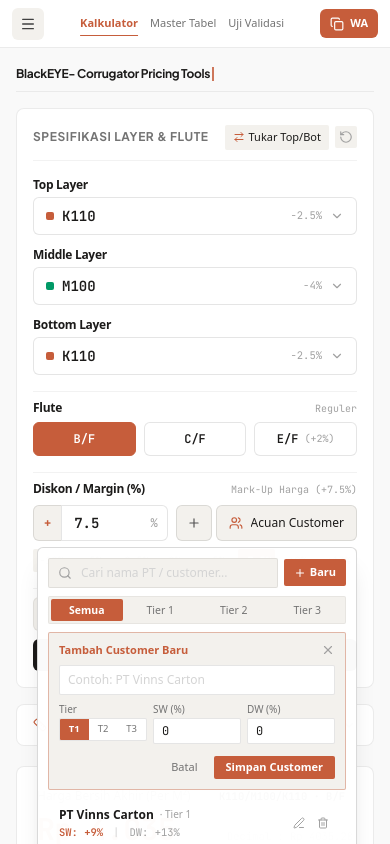
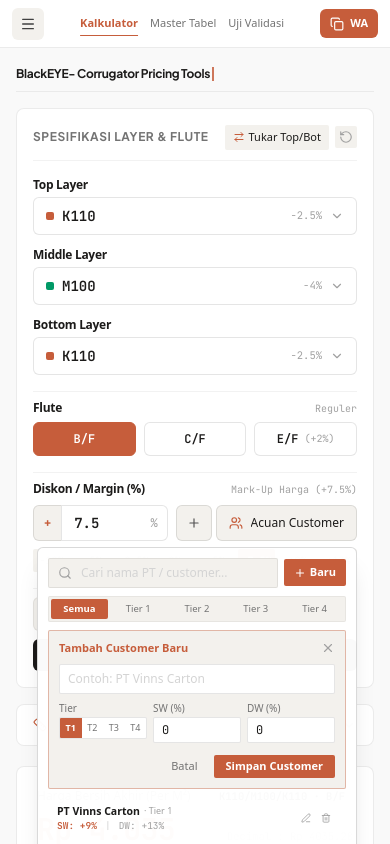
Before and after one commit to kelvingautama9/pricing-tool, a React (Vite) app: page / in a window 390 px wide. Both pictures are taken after a click on the button 193 px from the left and 522 px from the top of the page. Built offline with nearby package versions, Linux system fonts and the light colour scheme; a web font is replaced by a local one.

Commit message:
feat: add Tier 4 support to customer pricing
Introduced 'Tier 4' to the customer discount system, updated the UI filters to be scrollable for better accessibility, and included 'Tier 4' in import templates and normalization logic.

```diff
--- a/src/components/CustomerDiscountPicker.tsx
+++ b/src/components/CustomerDiscountPicker.tsx
@@ -30,7 +30,7 @@ interface CustomerDiscountPickerProps {
   onBulkImportCustomers: (items: CustomerDiscountItem[]) => void;
 }
 
-const TIERS: Array<'ALL' | CustomerTier> = ['ALL', 'Tier 1', 'Tier 2', 'Tier 3'];
+const TIERS: Array<'ALL' | CustomerTier> = ['ALL', 'Tier 1', 'Tier 2', 'Tier 3', 'Tier 4'];
 
 export const CustomerDiscountPicker: React.FC<CustomerDiscountPickerProps> = ({
   customers,
@@ -262,8 +262,8 @@ export const CustomerDiscountPicker: React.FC<CustomerDiscountPickerProps> = ({
             </button>
           </div>
 
-          {/* Filter by Tier Tabs (Semua | Tier 1 | Tier 2 | Tier 3) */}
-          <div className="flex items-center p-0.5 rounded-xs bg-[#F3F1ED] dark:bg-[#22201E] border border-black/5 dark:border-white/5 mb-2 gap-0.5">
+          {/* Filter by Tier Tabs (Semua | Tier 1 | Tier 2 | Tier 3 | Tier 4) */}
+          <div className="flex items-center p-0.5 rounded-xs bg-[#F3F1ED] dark:bg-[#22201E] border border-black/5 dark:border-white/5 mb-2 gap-0.5 overflow-x-auto no-scrollbar">
             {TIERS.map((tier) => (
               <button
                 key={tier}
@@ -272,7 +272,7 @@ export const CustomerDiscountPicker: React.FC<CustomerDiscountPickerProps> = ({
                   triggerHaptic('light');
                   setActiveTier(tier);
                 }}
-                className={`flex-1 py-1 px-1.5 rounded-xs text-[10.5px] font-medium transition-colors cursor-pointer ${
+                className={`flex-1 py-1 px-1 rounded-xs text-[9.5px] font-medium transition-colors whitespace-nowrap cursor-pointer ${
                   activeTier === tier
                     ? 'bg-[#C65D3B] text-white font-semibold'
                     : 'text-neutral-500 dark:text-neutral-400 hover:text-[#1C1B1A] dark:hover:text-white'
@@ -315,7 +315,7 @@ export const CustomerDiscountPicker: React.FC<CustomerDiscountPickerProps> = ({
                     Tier
                   </label>
                   <div className="flex rounded-xs overflow-hidden border border-black/10 dark:border-white/10 bg-white dark:bg-[#161311]">
-                    {(['Tier 1', 'Tier 2', 'Tier 3'] as CustomerTier[]).map((t) => (
+                    {(['Tier 1', 'Tier 2', 'Tier 3', 'Tier 4'] as CustomerTier[]).map((t) => (
                       <button
                         key={t}
                         type="button"
@@ -323,7 +323,7 @@ export const CustomerDiscountPicker: React.FC<CustomerDiscountPickerProps> = ({
                           triggerHaptic('light');
                           setFormTier(t);
                         }}
-                        className={`flex-1 py-1 text-[9.5px] font-medium cursor-pointer ${
+                        className={`flex-1 py-1 text-[9px] font-medium cursor-pointer ${
                           formTier === t
                             ? 'bg-[#C65D3B] text-white font-semibold'
                             : 'text-neutral-500'
@@ -382,10 +382,10 @@ export const CustomerDiscountPicker: React.FC<CustomerDiscountPickerProps> = ({
             </form>
           )}
 
-          {/* Scrollable Customer List */}
-          <div className="max-h-48 overflow-y-auto overscroll-contain custom-scrollbar space-y-1 pr-0.5">
+          {/* Scrollable Customer List (Compact font size) */}
+          <div className="max-h-52 overflow-y-auto overscroll-contain custom-scrollbar space-y-0.5 pr-0.5">
             {filteredCustomers.length === 0 ? (
-              <div className="py-4 text-center text-[11px] text-neutral-400">
+              <div className="py-4 text-center text-[10.5px] text-neutral-400">
                 Customer tidak ditemukan.
               </div>
             ) : (
@@ -399,22 +399,22 @@ export const CustomerDiscountPicker: React.FC<CustomerDiscountPickerProps> = ({
                       onSelectCustomer(cust);
                       setIsOpen(false);
                     }}
-                    className={`group flex items-center justify-between px-2.5 py-2 rounded-xs transition-colors cursor-pointer ${
+                    className={`group flex items-center justify-between px-2 py-1.5 rounded-xs transition-colors cursor-pointer ${
                       isSelected
                         ? 'bg-[#C65D3B]/12 border border-[#C65D3B]/35'
                         : 'hover:bg-black/5 dark:hover:bg-white/5 border border-transparent'
                     }`}
                   >
                     <div className="min-w-0 flex-1 pr-2">
-                      <div className="flex items-center gap-1.5">
-                        <span className="font-semibold text-xs truncate">
+                      <div className="flex items-center gap-1">
+                        <span className="font-semibold text-[10.5px] truncate">
                           {cust.name}
                         </span>
-                        <span className="text-[10px] text-neutral-400 dark:text-neutral-500 shrink-0">
+                        <span className="text-[9px] text-neutral-400 dark:text-neutral-500 shrink-0">
                           · {cust.tier}
                         </span>
                       </div>
-                      <div className="flex items-center gap-2.5 mt-0.5 text-[10.5px] font-mono tabular-nums">
+                      <div className="flex items-center gap-2 mt-0.5 text-[9.5px] font-mono tabular-nums">
                         <span
                           className={
                             cust.swMarginPercent < 0
@@ -431,14 +431,14 @@ export const CustomerDiscountPicker: React.FC<CustomerDiscountPickerProps> = ({
                       </div>
                     </div>
 
-                    <div className="flex items-center gap-1 shrink-0">
+                    <div className="flex items-center gap-0.5 shrink-0">
                       <button
                         type="button"
                         title="Edit Customer"
                         onClick={(e) => openEditForm(cust, e)}
                         className="p-1 text-neutral-400 hover:text-[#1C1B1A] dark:hover:text-white rounded-xs cursor-pointer"
                       >
-                        <Edit3 className="w-3 h-3" />
+                        <Edit3 className="w-2.5 h-2.5" />
                       </button>
                       <button
                         type="button"
@@ -450,10 +450,10 @@ export const CustomerDiscountPicker: React.FC<CustomerDiscountPickerProps> = ({
                         }}
                         className="p-1 text-neutral-400 hover:text-rose-600 rounded-xs cursor-pointer"
                       >
-                        <Trash2 className="w-3 h-3" />
+                        <Trash2 className="w-2.5 h-2.5" />
                       </button>
                       {isSelected && (
-                        <Check className="w-3.5 h-3.5 text-[#C65D3B] ml-0.5" />
+                        <Check className="w-3 h-3 text-[#C65D3B] ml-0.5" />
                       )}
                     </div>
                   </div>
@@ -486,7 +486,7 @@ export const CustomerDiscountPicker: React.FC<CustomerDiscountPickerProps> = ({
                 <div className="text-neutral-500 dark:text-neutral-400 leading-relaxed font-mono text-[9.5px]">
                   • Kolom A: Nomor (1, 2, ...)<br />
                   • Kolom B: Nama Customer (PT Vinns Carton)<br />
-                  • Kolom C: Tier (Tier 1 / Tier 2 / Tier 3)<br />
+                  • Kolom C: Tier (Tier 1 / Tier 2 / Tier 3 / Tier 4)<br />
                   • Kolom D: Diskon SW (+9% atau -3.5%)<br />
                   • Kolom E: Diskon DW (+13%)
                 </div>
--- a/src/components/SidebarHistory.tsx
+++ b/src/components/SidebarHistory.tsx
@@ -772,7 +772,7 @@ export const SidebarHistory: React.FC<SidebarHistoryProps> = ({
                       Struktur Kolom Excel / .MD:
                     </div>
                     <div>• Kol A: Nomor | Kol B: Nama Customer</div>
-                    <div>• Kol C: Tier (Tier 1 / Tier 2 / Tier 3)</div>
+                    <div>• Kol C: Tier (Tier 1 / Tier 2 / Tier 3 / Tier 4)</div>
                     <div>• Kol D: Diskon SW | Kol E: Diskon DW</div>
                   </div>
                 )}
@@ -783,14 +783,14 @@ export const SidebarHistory: React.FC<SidebarHistoryProps> = ({
                   </div>
                 )}
 
-                {/* Tier Filter Tabs */}
-                <div className="flex items-center p-0.5 rounded-xs bg-[#F3F1ED] dark:bg-[#22201E] border border-black/5 dark:border-white/5 gap-0.5">
-                  {(['ALL', 'Tier 1', 'Tier 2', 'Tier 3'] as const).map((t) => (
+                {/* Tier Filter Tabs (Semua | Tier 1 | Tier 2 | Tier 3 | Tier 4 — Compact & Scrollable) */}
+                <div className="flex items-center p-0.5 rounded-xs bg-[#F3F1ED] dark:bg-[#22201E] border border-black/5 dark:border-white/5 gap-0.5 overflow-x-auto no-scrollbar">
+                  {(['ALL', 'Tier 1', 'Tier 2', 'Tier 3', 'Tier 4'] as const).map((t) => (
                     <button
                       key={t}
                       type="button"
                       onClick={() => setCustTierFilter(t)}
-                      className={`flex-1 py-1 rounded-xs text-[10px] font-medium transition-colors cursor-pointer ${
+                      className={`flex-1 py-1 px-1 rounded-xs text-[9px] font-medium transition-colors whitespace-nowrap cursor-pointer ${
                         custTierFilter === t
                           ? 'bg-[#C65D3B] text-white font-semibold'
                           : 'text-neutral-500 hover:text-[#1C1B1A] dark:hover:text-white'
@@ -833,13 +833,13 @@ export const SidebarHistory: React.FC<SidebarHistoryProps> = ({
                           Tier
                         </label>
                         <div className="flex rounded-xs overflow-hidden border border-black/10 dark:border-white/10 bg-white dark:bg-[#161311]">
-                          {(['Tier 1', 'Tier 2', 'Tier 3'] as CustomerTier[]).map(
+                          {(['Tier 1', 'Tier 2', 'Tier 3', 'Tier 4'] as CustomerTier[]).map(
                             (tierOpt) => (
                               <button
                                 key={tierOpt}
                                 type="button"
                                 onClick={() => setCustTier(tierOpt)}
-                                className={`flex-1 py-1 text-[9px] font-medium cursor-pointer ${
+                                className={`flex-1 py-1 text-[8.5px] font-medium cursor-pointer ${
                                   custTier === tierOpt
                                     ? 'bg-[#C65D3B] text-white font-semibold'
                                     : 'text-neutral-500'
@@ -897,8 +897,8 @@ export const SidebarHistory: React.FC<SidebarHistoryProps> = ({
                   </form>
                 )}
 
-                {/* Customer Rows */}
-                <div className="space-y-1">
+                {/* Customer Rows (Compact font size for large lists) */}
+                <div className="space-y-0.5">
                   {filteredCustomers.map((cust) => {
                     const isSelected = cust.id === selectedCustomerId;
                     const swSign = cust.swMarginPercent > 0 ? '+' : '';
@@ -911,20 +911,22 @@ export const SidebarHistory: React.FC<SidebarHistoryProps> = ({
                           onSelectCustomer(cust);
                           onCloseMobile();
                         }}
-                        className={`group flex items-center justify-between px-2.5 py-2 rounded-md text-xs transition-colors cursor-pointer ${
+                        className={`group flex items-center justify-between px-2 py-1.5 rounded-xs text-[10.5px] transition-colors cursor-pointer ${
                           isSelected
                             ? 'bg-[#C65D3B]/12 border border-[#C65D3B]/35 font-semibold'
                             : 'hover:bg-black/5 dark:hover:bg-white/5 border border-transparent'
                         }`}
                       >
                         <div className="min-w-0 flex-1 pr-2">
-                          <div className="flex items-center gap-1.5">
-                            <span className="truncate text-xs">{cust.name}</span>
-                            <span className="text-[10px] text-neutral-400 shrink-0">
+                          <div className="flex items-center gap-1">
+                            <span className="truncate text-[10.5px] font-medium">
+                              {cust.name}
+                            </span>
+                            <span className="text-[9px] text-neutral-400 shrink-0">
                               · {cust.tier}
                             </span>
                           </div>
-                          <div className="flex items-center gap-2 mt-0.5 text-[10px] font-mono tabular-nums">
+                          <div className="flex items-center gap-2 mt-0.5 text-[9.5px] font-mono tabular-nums">
                             <span
                               className={
                                 cust.swMarginPercent < 0
@@ -951,7 +953,7 @@ export const SidebarHistory: React.FC<SidebarHistoryProps> = ({
                             onClick={(e) => openCustEdit(cust, e)}
                             className="p-1 text-neutral-400 hover:text-[#1C1B1A] dark:hover:text-white rounded-xs cursor-pointer"
                           >
-                            <Edit3 className="w-3 h-3" />
+                            <Edit3 className="w-2.5 h-2.5" />
                           </button>
                           <button
                             type="button"
@@ -961,7 +963,7 @@ export const SidebarHistory: React.FC<SidebarHistoryProps> = ({
                             }}
                             className="p-1 text-neutral-400 hover:text-rose-600 rounded-xs cursor-pointer"
                           >
-                            <Trash2 className="w-3 h-3" />
+                            <Trash2 className="w-2.5 h-2.5" />
                           </button>
                         </div>
                       </div>
--- a/src/utils/hapticsAndImport.ts
+++ b/src/utils/hapticsAndImport.ts
@@ -69,7 +69,7 @@ export function generateCustomerTemplateMarkdown(): string {
 ## Panduan Format Kolom (Markdown & Excel):
 - **Kolom A (No):** Nomor urut (1, 2, 3, dst.)
 - **Kolom B (Nama Customer):** Nama PT / CV / Klien
-- **Kolom C (Tier):** Pilih **Tier 1**, **Tier 2**, atau **Tier 3**
+- **Kolom C (Tier):** Pilih **Tier 1**, **Tier 2**, **Tier 3**, atau **Tier 4**
 - **Kolom D (Diskon SW):** Persentase Single Wall (contoh: \`+9%\` atau \`-4.5%\`)
 - **Kolom E (Diskon DW):** Persentase Double Wall (contoh: \`+13%\` atau \`+5%\`)
 
@@ -78,6 +78,7 @@ export function generateCustomerTemplateMarkdown(): string {
 | 1 | PT Vinns Carton | Tier 1 | +9% | +13% |
 | 2 | PT Contoh Mitra Kemasan | Tier 2 | -3.5% | +5% |
 | 3 | CV Contoh Box Nusantara | Tier 3 | +7.5% | +11% |
+| 4 | UD Contoh Pack Mandiri | Tier 4 | +10% | +14% |
 `;
 }
 
@@ -106,6 +107,7 @@ export function downloadCustomerTemplateExcel(): void {
     [1, 'PT Vinns Carton', 'Tier 1', '+9%', '+13%'],
     [2, 'PT Contoh Mitra Kemasan', 'Tier 2', '-3.5%', '+5%'],
     [3, 'CV Contoh Box Nusantara', 'Tier 3', '+7.5%', '+11%'],
+    [4, 'UD Contoh Pack Mandiri', 'Tier 4', '+10%', '+14%'],
   ];
 
   const worksheet = XLSX.utils.aoa_to_sheet(rows);
@@ -343,6 +345,7 @@ export function parseCustomerImportFile(rawText: string): CustomerDiscountItem[]
 
 export function normalizeTier(raw: string): CustomerTier {
   const clean = raw.toLowerCase().trim();
+  if (clean.includes('4')) return 'Tier 4';
   if (clean.includes('3') || clean.includes('reg')) return 'Tier 3';
   if (clean.includes('2') || clean.includes('prio')) return 'Tier 2';
   return 'Tier 1';
--- a/src/utils/pricingEngine.ts
+++ b/src/utils/pricingEngine.ts
@@ -111,7 +111,7 @@ export const FLUTE_OPTIONS: Array<{
   { id: 'E/F', name: 'E/F', tag: '+2%', supported: true },
 ];
 
-export type CustomerTier = 'Tier 1' | 'Tier 2' | 'Tier 3';
+export type CustomerTier = 'Tier 1' | 'Tier 2' | 'Tier 3' | 'Tier 4';
 
 export interface CustomerDiscountItem {
   id: string;
```
